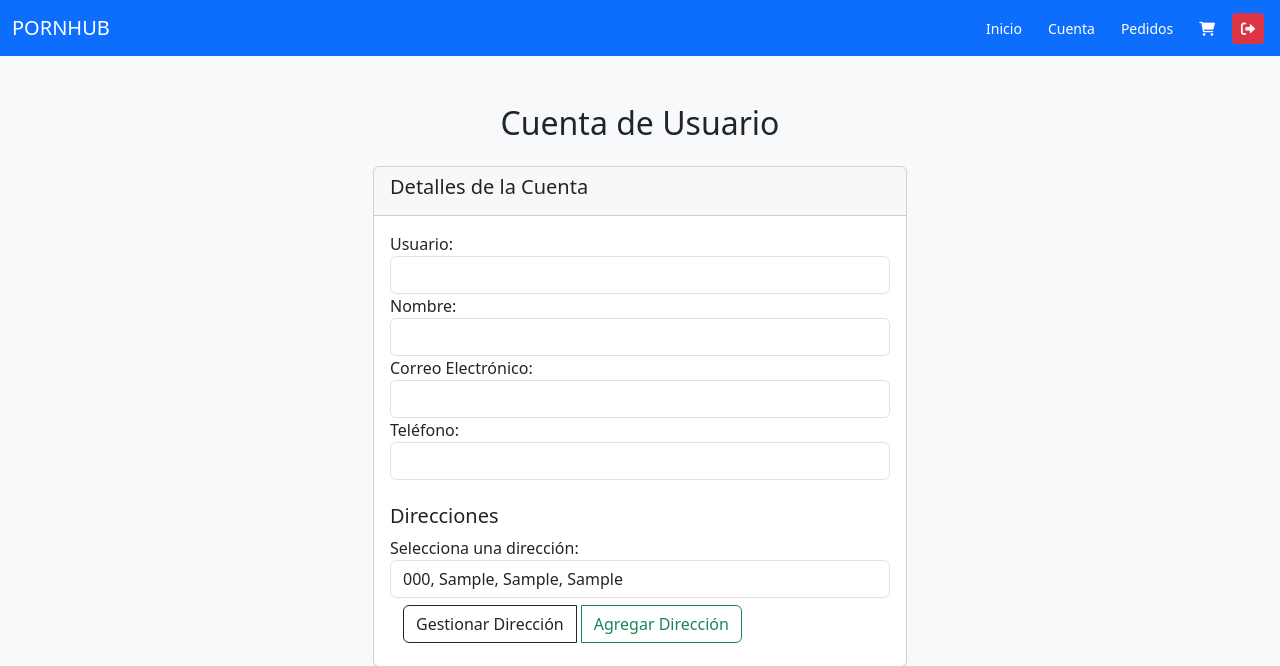
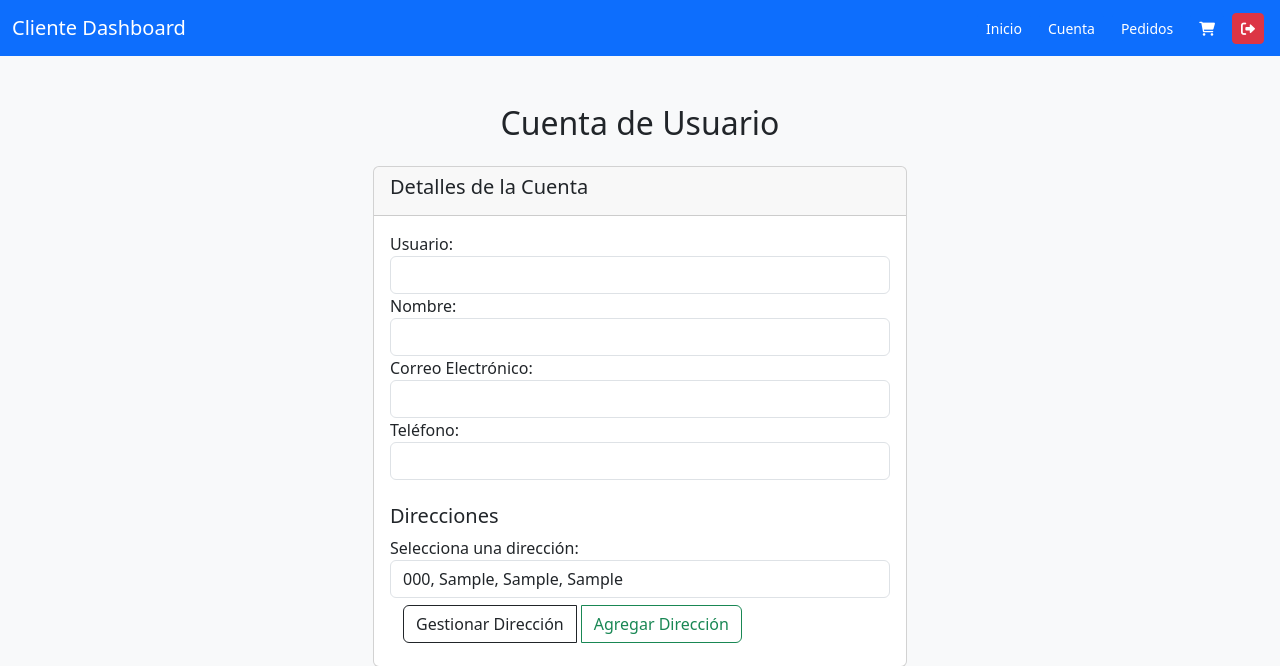
Before and after one commit to violeta070601/tienda-render, a Django app: page /cuenta/1/ in a window 1280 px wide. Shown: the top 666 px of the page. Run offline with Django 5.2, Linux system fonts and the light colour scheme; tables that the repository leaves empty hold one stand-in row (values such as "Sample post"); some libraries are stand-ins or nearby versions.

Commit message:
feat: cambios recientes en vistas y templates

```diff
--- a/tiendaVirtual/tienda/templates/cliente/baseCliente.html
+++ b/tiendaVirtual/tienda/templates/cliente/baseCliente.html
@@ -18,7 +18,7 @@
     <!-- Barra de navegación -->
     <nav class="navbar navbar-expand-lg navbar-light bg-primary">
         <div class="container-fluid">
-            <a class="navbar-brand text-white" href="#">PORNHUB</a>
+            <a class="navbar-brand text-white" href="#">Cliente Dashboard</a>
             <button class="navbar-toggler" type="button" data-bs-toggle="collapse" data-bs-target="#navbarNav" aria-controls="navbarNav" aria-expanded="false" aria-label="Toggle navigation">
                 <span class="navbar-toggler-icon"></span>
             </button>
--- a/tiendaVirtual/tiendaVirtual/settings.py
+++ b/tiendaVirtual/tiendaVirtual/settings.py
@@ -83,7 +83,7 @@ DATABASES = {
         'NAME': 'tiendavirtual',
         'USER': 'tienda',
         'PASSWORD': 'Adavid02',
-        'HOST': 'mysql-db',
+        'HOST': 'localhost',
         'PORT': '3306',
     }
 }
```
